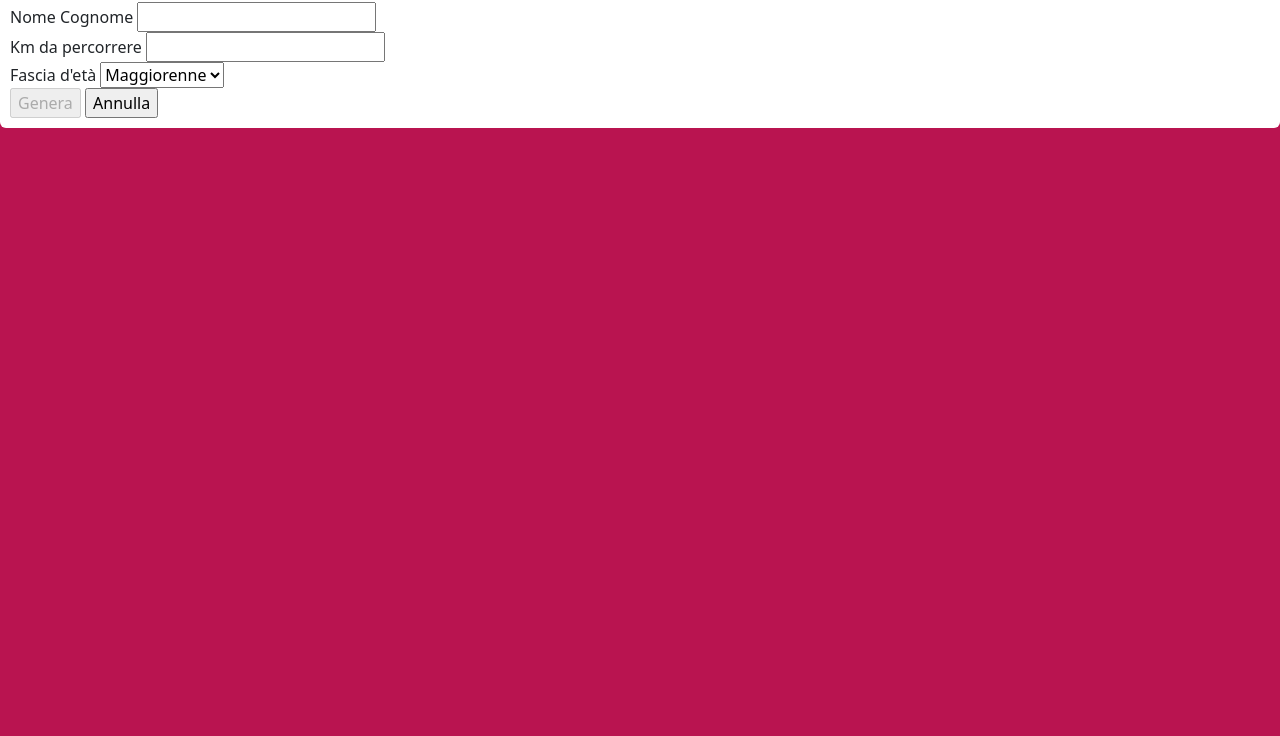
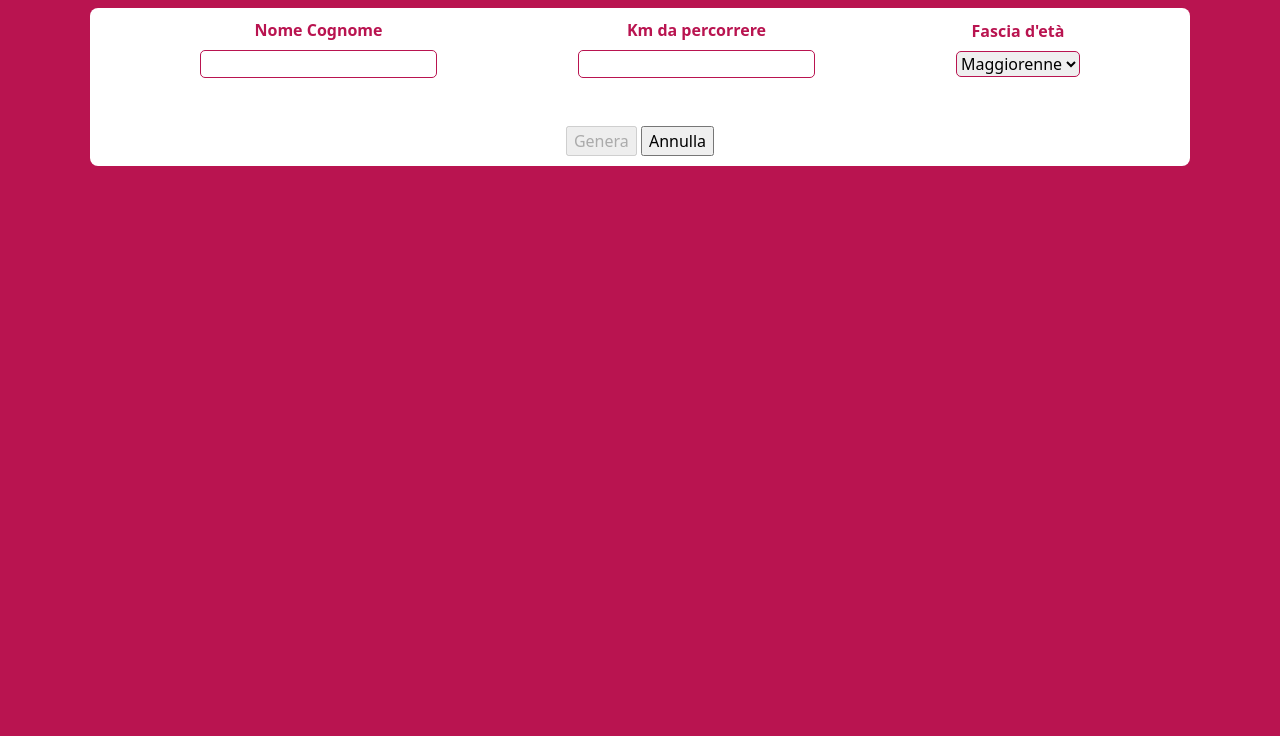
Before and after one commit to alessandro-cordoglio/js-biglietto-treno-form, a plain HTML site: page index.html in a window 1280 px wide. Shown: the part 64-800 px from the top of the page. Drawn offline with nearby package versions, Linux system fonts and the light colour scheme.

Commit message:
formattato layout

```diff
--- a/css/style.css
+++ b/css/style.css
@@ -12,13 +12,25 @@ body{
 /* DOC STYLE */
 /* div contenente le info dell'utente */
 .my_container{
-    max-width: 1500px;
+    max-width: 1100px;
     margin: auto;
     overflow: auto;
 }
 .user_info{
     background-color: white;
     padding: 10px;
+    border-radius: 8px;
+}
+.form_style{
+    padding: 0 100px;
+}
+.form_label{
+    color: #B91450;
+    font-weight: bold;
+}
+.form_input input, .form_input select{
+    border: 1px solid #B91450 ;
+    border-radius: 5px ;
 }
 /* div contenente il biglietto */
 .traveler_info{
--- a/index.html
+++ b/index.html
@@ -10,20 +10,31 @@
 </head>
 <body>
     <main class="my_container">
-        <h1 class="text-center">CALCOLA IL PREZZO DEL TUO BIGLIETTO</h1>
-        <div class="user_info rounded">
-            <form action="">
-                <div>
-                    <div>
+        <h1 class="text-center text-white mb-4 fw-bold">CALCOLA IL PREZZO DEL TUO BIGLIETTO</h1>
+        <div class="user_info">
+            <form action="#">
+                <div class="form_style d-flex align-items-center justify-content-between">
+                    <div class="form_label">
+                        <div class="text-center mb-2">
                             <label for="user_name">Nome Cognome</label>
+                        </div>
+                        <div class="form_input">
                             <input onkeyup="success()" type="text" name="user_name" id="user_n" >
                         </div>
-                    <div>
+                    </div>
+                    <div class="form_label">
+                        <div class="text-center mb-2">
                             <label for="journey_km">Km da percorrere</label>
+                        </div>
+                        <div class="form_input">
                             <input onkeyup="success()" type="number" min="0" name="journey_km" id="km">
                         </div>
-                    <div>
+                    </div>
+                    <div class="form_label">
+                        <div class="text-center mb-2">
                             <label for="age">Fascia d'età</label>
+                        </div>
+                        <div class="form_input">
                             <select name="age" id="user_age">
                                 <option value="adult">Maggiorenne</option>
                                 <option value="minor">Minorenne</option>
@@ -31,7 +42,8 @@
                             </select>
                         </div>
                     </div>
-                <div>
+                </div>
+                <div class="text-center mt-5">
                     <input disabled type="button" id="ticket_gen" value="Genera">
                     <input type="button" onclick="window.location.reload();" value="Annulla">
                 </div>
--- a/js/main.js
+++ b/js/main.js
@@ -9,6 +9,15 @@ const age = document.getElementById("user_age")
 const age_value = age.value
 
 let ticket_price = 0.21*journey_km;
+
+/* funziona che controlla che tutti gli elementi di input siano riempiti */
+function success() {
+    if(document.getElementById("user_n").value==="" || document.getElementById("km").value==="") {
+           document.getElementById('ticket_gen').disabled = true;
+       } else {
+           document.getElementById('ticket_gen').disabled = false;
+       }
+   }
 
 /* funzione per lo sconto */
 if(age_value=="adult"){
@@ -28,14 +37,7 @@ btn_ticket.addEventListener('click', function(){
     hidden_div.classList.replace("hidden__", "show__")
 });
 
-/* funziona che controlla che tutti gli elementi di input siano riempiti */
-function success() {
-    if(document.getElementById("user_n").value==="" || document.getElementById("km").value==="") {
-           document.getElementById('ticket_gen').disabled = true;
-       } else {
-           document.getElementById('ticket_gen').disabled = false;
-       }
-   }
+
 
 
 document.getElementById("traveler_name").innerHTML= user_name
```
Lines whose indentation alone changed are shown as unchanged.
